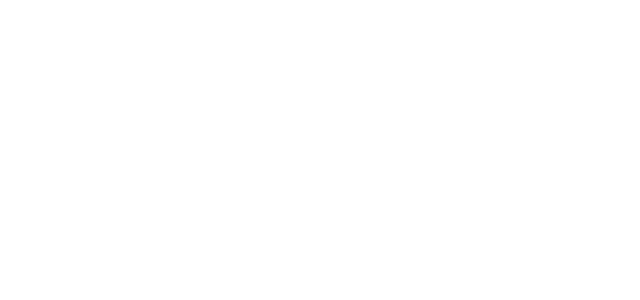
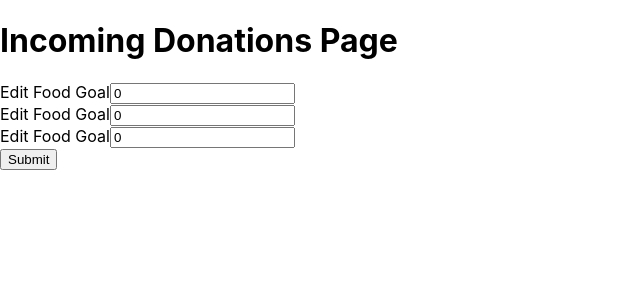
Before and after one commit to nicolec082202/ShellHacks2024_N-TV, a React (Create React App) app in the folder sheltershare/: page /RequestItems in a window 1280 px wide. Before the commit this address had no page. Shown: the top 300 px of the page, without its empty margins (0-640 px from the left). Built offline with nearby package versions, Linux system fonts and the light colour scheme.

Commit message:
request and incoming donation pages

```diff
--- a/sheltershare/src/App.js
+++ b/sheltershare/src/App.js
@@ -8,6 +8,8 @@
 import ShelterHomePage from './ShelterHomePage';
 import ShelterSignInPage from './ShelterSignInPage';
 import DonorSignInPage from './DonorSignInPage';
+import RequestItemsPage from './RequestItemsPage';
+import IncomingDonationsPage from './IncomingDonationsPage';
 
 function App() {
   return (
@@ -20,6 +22,8 @@
         <Route path="/ShelterSignIn" element={<ShelterSignInPage/>} />
         <Route path="/DonorHomePage" element={<DonorHomePage/>} />
         <Route path="/ShelterHomePage" element={<ShelterHomePage/>} />
+        <Route path="/RequestItems" element={<RequestItemsPage/>} />
+        <Route path="/IncomingDonation" element={<IncomingDonationsPage/>} />
 
         </Routes>
     </div>
--- /dev/null
+++ b/sheltershare/src/IncomingDonation.js
@@ -0,0 +1,37 @@
+import React, { useState } from 'react';
+
+function IncomingDonation({ onSubmit }) {
+  const [foodDonated, setFoodDonated] = useState(0);
+  const [clothingDonated, setClothingDonated] = useState(0);
+  const [toiletDonated, setToiletDonated] = useState(0);
+
+  // Function to handle the 'Accept' button click
+  const handleAccept = () => {
+    // Set values for the donations (you can set them dynamically if needed)
+    setFoodDonated(100);  // Example: 100 units of food donated
+    setClothingDonated(50); // Example: 50 units of clothing donated
+    setToiletDonated(20); // Example: 20 units of toilet items donated
+
+    // Call onSubmit with the updated values
+    onSubmit({
+      foodDonated: 100,
+      clothingDonated: 50,
+      toiletDonated: 20
+    });
+  };
+
+  return (
+    <div>
+      <h2>Incoming Donation</h2>
+      {/* Display the current values */}
+      <p>Food Donated: {foodDonated}</p>
+      <p>Clothing Donated: {clothingDonated}</p>
+      <p>Toilet Items Donated: {toiletDonated}</p>
+
+      {/* Accept button to set the values */}
+      <button onClick={handleAccept}>Accept</button>
+    </div>
+  );
+}
+
+export default IncomingDonation;
--- /dev/null
+++ b/sheltershare/src/IncomingDonationsPage.js
@@ -0,0 +1,21 @@
+import React from 'react';
+import IncomingDonation from './IncomingDonation';
+
+
+function IncomingDonationsPage(){
+
+      return (
+        <div>
+
+            <div>
+                <h1>Incoming Donations Page</h1>
+            </div>
+
+            <IncomingDonation/>
+
+        </div>
+
+      );
+}
+
+export default IncomingDonationsPage;
--- /dev/null
+++ b/sheltershare/src/ProgressBar.css
@@ -0,0 +1,20 @@
+/* Progress container */
+.progress-container {
+    width: 100%;       /* Full width */
+    background-color: #e0e0df; /* Background for the container */
+    border-radius: 20px;
+    margin: 20px 0;
+    height: 30px;
+    overflow: hidden;
+  }
+
+  /* Progress bar itself */
+  .progress-bar {
+    height: 100%;
+    background-color: #76c7c0; /* Color for the progress */
+    text-align: center;
+    line-height: 30px; /* Align text vertically */
+    color: white;
+    border-radius: 20px; /* Rounded corners */
+    transition: width 0.5s ease; /* Smooth transition */
+  }
--- /dev/null
+++ b/sheltershare/src/ProgressBar.js
@@ -0,0 +1,39 @@
+import React, { useState } from 'react';
+import './ProgressBar.css';
+
+function ProgressBar({ incrementValue, decrementValue }) {
+  const [progress, setProgress] = useState(0);
+
+  // Function to increase progress based on incrementValue
+  const increaseProgress = () => {
+    if (progress + incrementValue <= 100) {
+      setProgress(progress + incrementValue);
+    } else {
+      setProgress(100); // Cap at 100%
+    }
+  };
+
+  // Function to decrease progress based on decrementValue
+  const decreaseProgress = () => {
+    if (progress - decrementValue >= 0) {
+      setProgress(progress - decrementValue);
+    } else {
+      setProgress(0); // Cap at 0%
+    }
+  };
+
+  return (
+    <div>
+      <div className="progress-container">
+        <div className="progress-bar" style={{ width: `${progress}%` }}>
+          {progress}%
+        </div>
+      </div>
+
+      {/* Buttons to increase and decrease progress */}
+
+    </div>
+  );
+}
+
+export default ProgressBar;
--- /dev/null
+++ b/sheltershare/src/RequestItemsPage.js
@@ -0,0 +1,83 @@
+import React from 'react';
+import { useState } from 'react';
+
+
+function RequestItemsPage({onSubmit}){
+
+    const [foodGoal, setFoodGoal] = useState(0);
+    const [clothingGoal, setClothingGoal] = useState(0);
+    const [toiletGoal, setToiletGoal] = useState(0);
+
+
+
+    const handleSubmit = (e) => {
+        e.preventDefault();
+        // Call the onSubmit function passed as props with the updated values
+        onSubmit(foodGoal);
+        onSubmit(clothingGoal);
+        onSubmit(toiletGoal);
+      };
+
+      return (
+        <div>
+
+            <div>
+                <h1>Incoming Donations Page</h1>
+            </div>
+
+            <div>
+          <form onSubmit={handleSubmit}>
+            <div>
+              <label>
+                Edit Food Goal
+                <input
+                  type="number"
+                  value={foodGoal}
+                  onChange={(e) => setFoodGoal(parseInt(e.target.value, 10))}
+                />
+              </label>
+            </div>
+          </form>
+
+          </div>
+
+        <div>
+          <form onSubmit={handleSubmit}>
+            <div>
+              <label>
+                Edit Food Goal
+                <input
+                  type="number"
+                  value={clothingGoal}
+                  onChange={(e) => setClothingGoal(parseInt(e.target.value, 10))}
+                />
+              </label>
+            </div>
+          </form>
+
+          </div>
+
+          <div>
+          <form onSubmit={handleSubmit}>
+            <div>
+              <label>
+                Edit Food Goal
+                <input
+                  type="number"
+                  value={toiletGoal}
+                  onChange={(e) => setToiletGoal(parseInt(e.target.value, 10))}
+                />
+              </label>
+            </div>
+          </form>
+
+          </div>
+
+          <button type="submit">Submit</button>
+
+        </div>
+
+      );
+}
+
+export default RequestItemsPage;
--- a/sheltershare/src/ShelterHomePage.js
+++ b/sheltershare/src/ShelterHomePage.js
@@ -1,12 +1,54 @@
 import React from 'react';
+import { useNavigate } from 'react-router-dom';
+import Button from './components/Button';
+import ProgressBar from './ProgressBar';
+
 
 function ShelterHomePage(){
+
+const navigate = useNavigate(); // Call useNavigate
+
 
 return(
 
     <div>
 
-        <h1>Shelter Home Page</h1>
+        <div>
+
+        <Button
+          text="Request Items"
+          onClick={() => navigate('/RequestItems')} // Use navigate to go to /about
+        />
+
+        <Button
+          text="Incoming Donation"
+          onClick={() => navigate('/IncomingDonation')} // Use navigate to go to /about
+        />
+
+        </div>
+
+        <p>Food</p>
+
+        <ProgressBar/>
+
+        <div>
+
+        <p>Clothes</p>
+
+        <ProgressBar/>
+
+        <div></div>
+
+        <p>Toiletries</p>
+
+        <ProgressBar/>
+
+        <div></div>
+
+
+        </div>
+
+
     </div>
 
 );
```
Also changed, not shown: sheltershare/src/DonorHomePage.js (+6 -1 lines).
